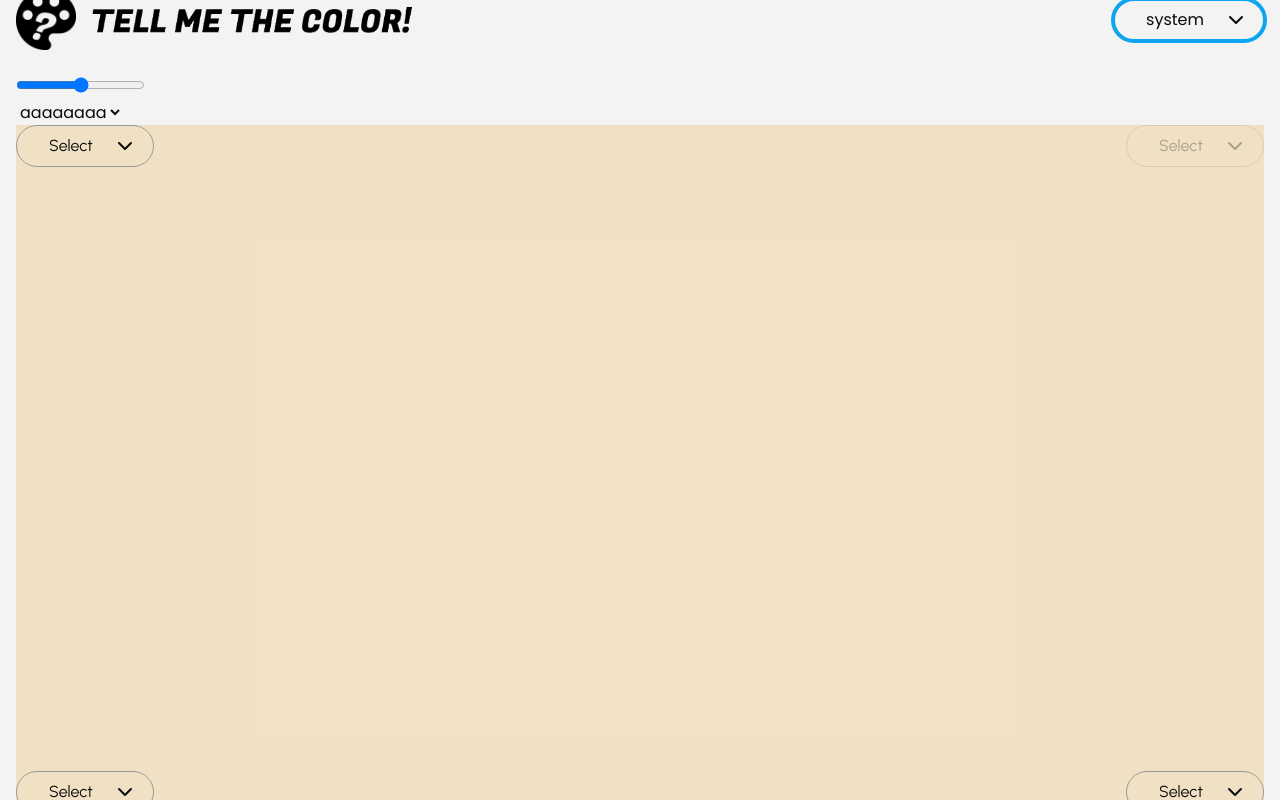
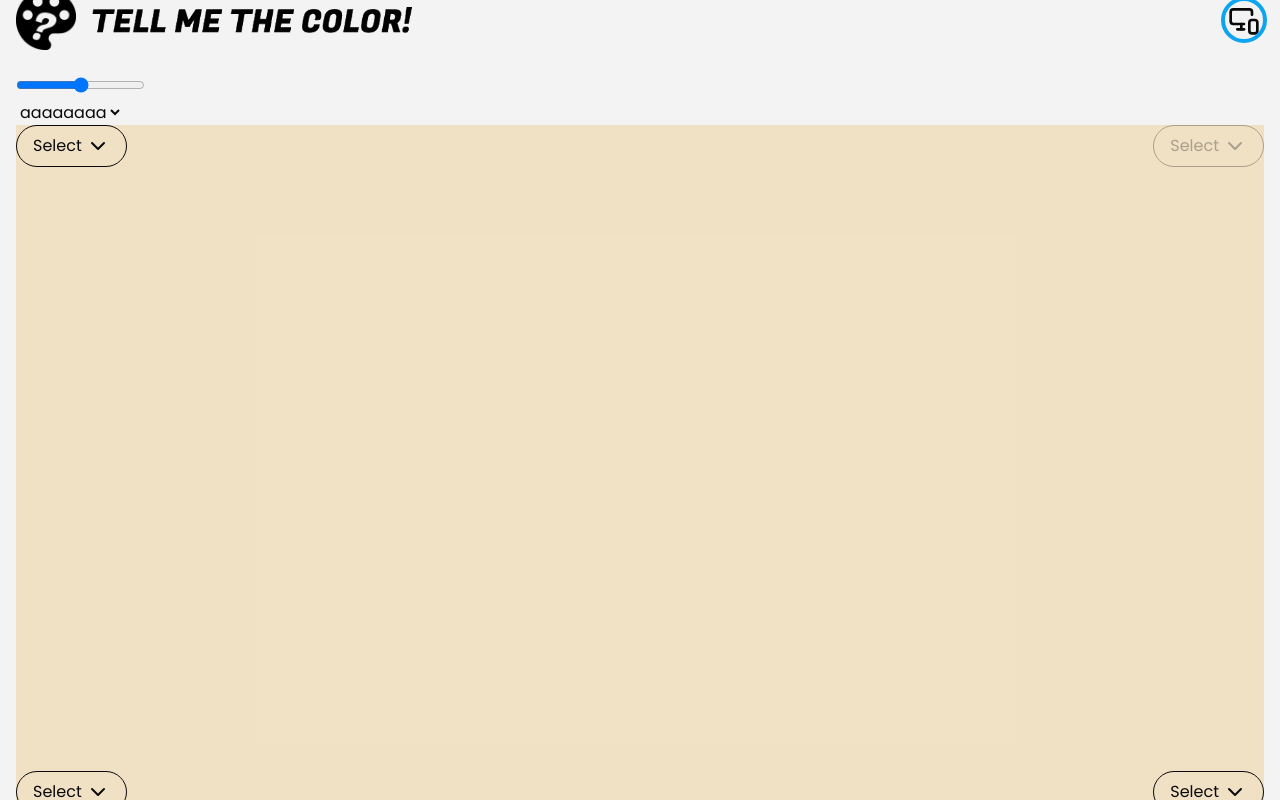
Before and after one commit to Francisco-Neves-15/tellmethecolor, a Next.js app: page / in a window 1280 px wide. Built offline with nearby package versions, Linux system fonts and the light colour scheme.

Commit message:
Modal Corrigido e Ajustado; SystemTheme mais facil de obter
Bug do Modal ficar dentro do container pai mais próximos;
currentDisplaying não detecta React.ReactNode corretamente

```diff
--- a/src/components/layout/Navbar/index.tsx
+++ b/src/components/layout/Navbar/index.tsx
@@ -42,7 +42,7 @@ export const Navbar = ({
   const tDataSettings = useI18n("data-settings");
 
   const { mediaLayoutType } = useMedia();
-  const { resolvedThemeMode, themeMode, setThemeMode } = useTheme();
+  const { resolvedThemeMode, themeMode, systemThemeMode, setThemeMode } = useTheme();
 
   const [currentLayout, setCurrentLayout] = useState<LayoutTypeOptions | null>(null)
 
@@ -107,17 +107,19 @@ export const Navbar = ({
       id: "system",
       value: "system",
       labelBox:
-        <View className="flex flex-row gap-2 flex-center">
+        <View className={fStyles.configOptionItemBox}>
+          <LuMonitorSmartphone size={32}/>
+          {isCompact && (
+            <Text size="button">
+              {tDataSettings[`th-mode-opt-system`]} ({tDataSettings[`th-mode-opt-${systemThemeMode}`]})
+            </Text>
+          )}
+        </View>,
+      labelList:
+        <View className={fStyles.configOptionItemList}>
           <LuMonitorSmartphone size={32}/>
           <Text size="button">
-            {tDataSettings[`th-mode-opt-system`]} ({tDataSettings[`th-mode-opt-${resolvedThemeMode}`]})
-          </Text>
-        </View>,
-      labelList:
-        <View className="flex flex-row gap-2 flex-center">
-          <LuMonitorSmartphone size={32}/>
-          <Text size="button">
-            {tDataSettings[`th-mode-opt-system`]} ({tDataSettings[`th-mode-opt-${resolvedThemeMode}`]})
+            {tDataSettings[`th-mode-opt-system`]} ({tDataSettings[`th-mode-opt-${systemThemeMode}`]})
           </Text>
         </View>,
     },
@@ -125,14 +127,16 @@ export const Navbar = ({
       id: "light",
       value: "light",
       labelBox:
-        <View className="flex flex-row gap-2 flex-center">
+        <View className={fStyles.configOptionItemBox}>
           <LuSun size={32}/>
-          <Text size="button">
-            {tDataSettings[`th-mode-opt-light`]}
-          </Text>
+          {isCompact && (
+            <Text size="button">
+              {tDataSettings[`th-mode-opt-light`]}
+            </Text>
+          )}
         </View>,
       labelList:
-        <View className="flex flex-row gap-2 flex-center">
+        <View className={fStyles.configOptionItemList}>
           <LuSun size={32}/>
           <Text size="button">
             {tDataSettings[`th-mode-opt-light`]}
@@ -143,20 +147,22 @@ export const Navbar = ({
       id: "dark",
       value: "dark",
       labelBox:
-        <View className="flex flex-row gap-2 flex-center">
+        <View className={fStyles.configOptionItemBox}>
+          <LuMoon size={32}/>
+          {isCompact && (
+            <Text size="button">
+              {tDataSettings[`th-mode-opt-dark`]}
+            </Text>
+          )}
+        </View>,
+      labelList:
+        <View className={fStyles.configOptionItemList}>
           <LuMoon size={32}/>
           <Text size="button">
             {tDataSettings[`th-mode-opt-dark`]}
           </Text>
         </View>,
-      labelList:
-        <View className="flex flex-row gap-2 flex-center">
-          <LuMoon size={32}/>
-          <Text size="button">
-            {tDataSettings[`th-mode-opt-dark`]}
-          </Text>
-        </View>,
-    },
+    }
   ]
 
   // Render's
@@ -165,12 +171,19 @@ export const Navbar = ({
   const NavBarList = () => {
     return (
       <div className={`${resolvedListDirectionClassName}`}>
-        <View className="w-full flex flex-row justify-between items-center">
+        <View className={fStyles.configOptionRow}>
           {isCompact && (
             <Text size="h3">{tDataSettings["th-mode-title"]}</Text>
           )}
           <Select
-            boxVariant={!isCompact ? "ghost" : "outline"}
+            boxStyles={{
+              boxVariant: !isCompact ? "ghost" : "outline",
+              boxProportion: !isCompact ? "square" : "normal",
+              boxSize: !isCompact ? "small" : "normal",
+              icon: !isCompact,
+              // style: !isCompact ? { padding: 8 } : {}
+            }}
+            hideChevron={!isCompact}
             items={themeModeOptions}
             value={themeMode}
             onChangeValue={(i) => handleChangeTheme(i)}
--- a/src/components/layout/Navbar/style.module.scss
+++ b/src/components/layout/Navbar/style.module.scss
@@ -85,3 +85,24 @@
   align-items: center;
   gap: 4px;
 }
+
+// Options
+.configOptionRow {
+  @include mix.flex_center;
+  @include mix.width_full;
+  flex-direction: row;
+  justify-content: space-between;
+  gap: 8px;
+}
+
+.configOptionItemBox {
+  @include mix.flex_center;
+  flex-direction: row;
+  gap: 8px;
+}
+
+.configOptionItemList {
+  @include mix.flex_center;
+  flex-direction: row;
+  gap: 8px;
+}
--- a/src/components/ui/own/Select/index.tsx
+++ b/src/components/ui/own/Select/index.tsx
@@ -8,6 +8,7 @@ import React, {
   CSSProperties,
   useMemo
 } from "react";
+import { createPortal } from "react-dom";
 
 // Icons
 import { LuX, LuChevronDown } from "react-icons/lu";
@@ -19,7 +20,7 @@ import fStyles from "./style.module.scss"
 // Components
 import View from "@/components/ui/own/View"
 import Text from "@/components/ui/own/Text"
-import Button, { TButtonVariants } from "@/components/ui/own/Button"
+import Button, { TButtonColors, TButtonProportion, TButtonSize, TButtonVariants } from "@/components/ui/own/Button"
 import Input from "@/components/ui/own/Input"
 import DivisorLine from "@/components/ui/own/DivisorLine"
 
@@ -46,6 +47,9 @@ interface IListSelect {
 
 export type TSelectItems = IListSelect | number | string;
 type TSelectVariant = TButtonVariants;
+type TSelectColors = TButtonColors;
+type TSelectSize = TButtonSize;
+type TSelectProportion = TButtonProportion;
 
 type TResolvedBehavoir = "dropdown" | "modal";
 type TSelectBehavoir = "adapt" | TResolvedBehavoir;
@@ -80,6 +84,7 @@ interface ISelect {
   defaultValueIdOrIndex?: string | number | null;
   placeholder?: string;
   hideButton?: boolean;
+  hideChevron?: boolean;
   disabled?: boolean;
   behavoir?: TSelectBehavoir;
   dropdownPosition?: TDropdownPosition;
@@ -91,8 +96,12 @@ interface ISelect {
     listPrefix?: string | null;
   };
   // Styles
+  boxStyles?: {
     boxVariant?: TSelectVariant;
-  boxStyles?: {
+    boxColor?: TSelectColors;
+    boxSize?: TSelectSize;
+    boxProportion?: TSelectProportion;
+    icon?: boolean;
     style?: CSSProperties;
     className?: string;
   };
@@ -124,12 +133,18 @@ const Select = forwardRef<ISelectRef, ISelect>(({
   placeholder,
   behavoir = "adapt",
   hideButton = false,
+  hideChevron = false,
   disabled = false,
   dropdownPosition = "adapt",
   fixTexts,
   // Styles
-  boxVariant = "sub",
-  boxStyles,
+  boxStyles = {
+    boxVariant: "sub",
+    boxColor: "theme",
+    boxSize: "normal",
+    boxProportion: "normal",
+    icon: true
+  },
   modalStyles,
   dropdownStyles,
 }, ref) => {
@@ -336,18 +351,36 @@ const Select = forwardRef<ISelectRef, ISelect>(({
   }, [state.open, isDropdown, isModal]);
 
   // Current Showing
-  const currentDisplaying = useMemo(() => {
-    if (!value) return resolvedPlaceholder;
-    let final: React.ReactNode;
+  const currentDisplaying = useMemo<React.ReactNode>(() => {
+    if (!value) return <Text size="body">{resolvedPlaceholder}</Text>;
+
     if (selectValueIsPrimitive(value)) {
-      final = <Text size="body">{String(value)}</Text>;
-    } else if (typeof value.labelBox === "string") {
-      final = <Text size="body">{value.labelBox}</Text>;
-    } else {
-      final = value.labelBox;
+      const first = items[0];
+      const itemsAreObjects = first !== undefined && !selectValueIsPrimitive(first);
+
+      if (itemsAreObjects) {
+        const found = (items as IListSelect[]).find((it) => it.value === value || it.id === String(value));
+        if (found) {
+          if (typeof found.labelBox === "string") return <Text size="body">{found.labelBox}</Text>;
+          if (found.labelBox) return found.labelBox;
+          if (typeof found.labelList === "string") return <Text size="body">{found.labelList}</Text>;
+          if (found.labelList) return found.labelList;
+          return <Text size="body">{String(found.value ?? found.id)}</Text>;
         }
-    return final;
-  }, [value]);
+      }
+
+      return <Text size="body">{String(value)}</Text>;
+    }
+
+    if (typeof value.labelBox === "string") return <Text size="body">{value.labelBox}</Text>;
+    if (value.labelBox) return value.labelBox;
+
+    // default fallback's
+    if (typeof value.labelList === "string") return <Text size="body">{value.labelList}</Text>;
+    if (value.labelList) return value.labelList;
+    return <Text size="body">{String(value.value ?? value.id)}</Text>;
+
+  }, [value, items, resolvedPlaceholder]);
 
   // Filtred Items
   const filteredItems = useMemo(() => {
@@ -391,22 +424,32 @@ const Select = forwardRef<ISelectRef, ISelect>(({
         <div className={fStyles.dropdownAnchor}>
           <Button
             ref={openButtonRef}
-            variant={boxVariant}
+            variant={boxStyles.boxVariant}
+            color={boxStyles.boxColor}
+            size={boxStyles.boxSize}
+            proportion={boxStyles.boxProportion}
+            icon={boxStyles.icon}
             className={`${fStyles.boxContainer} ${boxStyles?.className}`}
             style={{ ...boxStyles?.style }}
             onClick={toggle}
             disabled={disabled}
           >
             <View className="flex flex-row gap-4">
-              <Text size="button">{fixTexts?.boxPrefix && fixTexts?.boxPrefix}</Text>
+              {fixTexts?.boxPrefix && (
+                <Text size="button">{fixTexts?.boxPrefix}</Text>
+              )}
               {currentDisplaying}
-              <Text size="button">{fixTexts?.boxSuffix && fixTexts?.boxSuffix}</Text>
+              {fixTexts?.boxSuffix && (
+                <Text size="button">{fixTexts?.boxSuffix}</Text>
+              )}
             </View>
+            {!hideChevron && (
               <View
                 className={`transform transition-transform ${!state.open ? "rotate-0" : "-rotate-180"}`}
               >
                 <LuChevronDown size={24} color={gColors.text} />
               </View>
+            )}
           </Button>
           {state.open && isDropdown && dropdownMeta && (
             <View
@@ -458,8 +501,11 @@ const Select = forwardRef<ISelectRef, ISelect>(({
                     <DivisorLine show={(index + 1) !== array.length} />
                   </React.Fragment>
                 ))}
-                {filteredItems.length === 0 && (
+                {(filteredItems.length === 0 && search) && (
                   <Text size="caption">{tCommon["common-search-empty"]}</Text>
+                )}
+                {items.length === 0 && (
+                  <Text size="caption">{tCommon["common-list-empty"]}</Text>
                 )}
               </View>
             </View>
@@ -469,7 +515,8 @@ const Select = forwardRef<ISelectRef, ISelect>(({
 
       {!state.open ? null : (
         <>
-          {isModal && (
+          {isModal &&
+            createPortal(
               <>
                 {/* Modal Overlay */}
                 <div onClick={close} className={`${fStyles.modalOverlay} ${state.open ? fStyles.open : ""}`}/>
@@ -521,18 +568,20 @@ const Select = forwardRef<ISelectRef, ISelect>(({
                           )}
                         </button>
                         <DivisorLine show={(index + 1) !== array.length} />
-                      {array.length === 0 && (
+                      </React.Fragment>
+                    ))}
+                    {(filteredItems.length === 0 && search) && (
                       <Text size="body">{tCommon["common-search-empty"]}</Text>
                     )}
-                    </React.Fragment>
-                  ))}
-                  {filteredItems.length === 0 && (
-                    <Text size="body" style={{ marginTop: 8 }} >{tCommon["common-search-empty"]}</Text>
+                    {items.length === 0 && (
+                      <Text size="body">{tCommon["common-list-empty"]}</Text>
                     )}
                   </View>
                 </View>
-            </>
-          )}
+              </>,
+              document.body
+            )
+          }
         </>
       )}
 
--- a/src/components/ui/own/Select/style.module.scss
+++ b/src/components/ui/own/Select/style.module.scss
@@ -43,8 +43,7 @@
   border-radius: 16px;
   @include mix.screen_small {
     width: 80dvw;
-    min-height: 80dvh;
-    height: 80dvh;
+    min-height: 60px;
     max-height: 80dvh;
   }
   @include mix.screen_medium {
--- a/src/contexts/useThemeContext.tsx
+++ b/src/contexts/useThemeContext.tsx
@@ -14,7 +14,7 @@ import {
   readStoredThemeMode,
 } from "@/utils/read-theme-prefs";
 
-import { getResolvedThemeMode } from "@/utils/theme";
+import { getResolvedThemeMode, getSystemThemeMode } from "@/utils/theme";
 
 // context
 export const ThemeContext = createContext({} as ThemeContextType);
@@ -26,6 +26,7 @@ const FALLBACK_MODE: ThemeModeOptions = "system";
 
 type ThemeContextType = {
   themeMode: ThemeModeOptions;
+  systemThemeMode: "light" | "dark";
   resolvedThemeMode: ThemeModeResolved;
   setThemeMode: (t: ThemeModeOptions) => void;
 
@@ -133,6 +134,7 @@ export function ThemeProvider({ children }: { children: React.ReactNode }) {
     <ThemeContext.Provider
       value={{
         themeMode,
+        systemThemeMode: getSystemThemeMode(),
         resolvedThemeMode: getResolvedThemeMode(themeMode),
         setThemeMode,
 
--- a/src/lang/strings/geral/common.ts
+++ b/src/lang/strings/geral/common.ts
@@ -1,5 +1,6 @@
 export const common_str = {
   "pt-BR": {
+    "common-list-empty": "Lista vazia.",
     "common-search": "Pesquise aqui...",
     "common-search-empty": "Nenhum resultado encontrado.",
     "common-select": "Selecione",
@@ -7,6 +8,7 @@ export const common_str = {
     "common-cancel": "Cancelar",
   },
   "en-US": {
+    "common-list-empty": "Empty list.",
     "common-search": "Search here...",
     "common-search-empty": "No results found.",
     "common-select": "Select",
```
Lines whose indentation alone changed are shown as unchanged.
